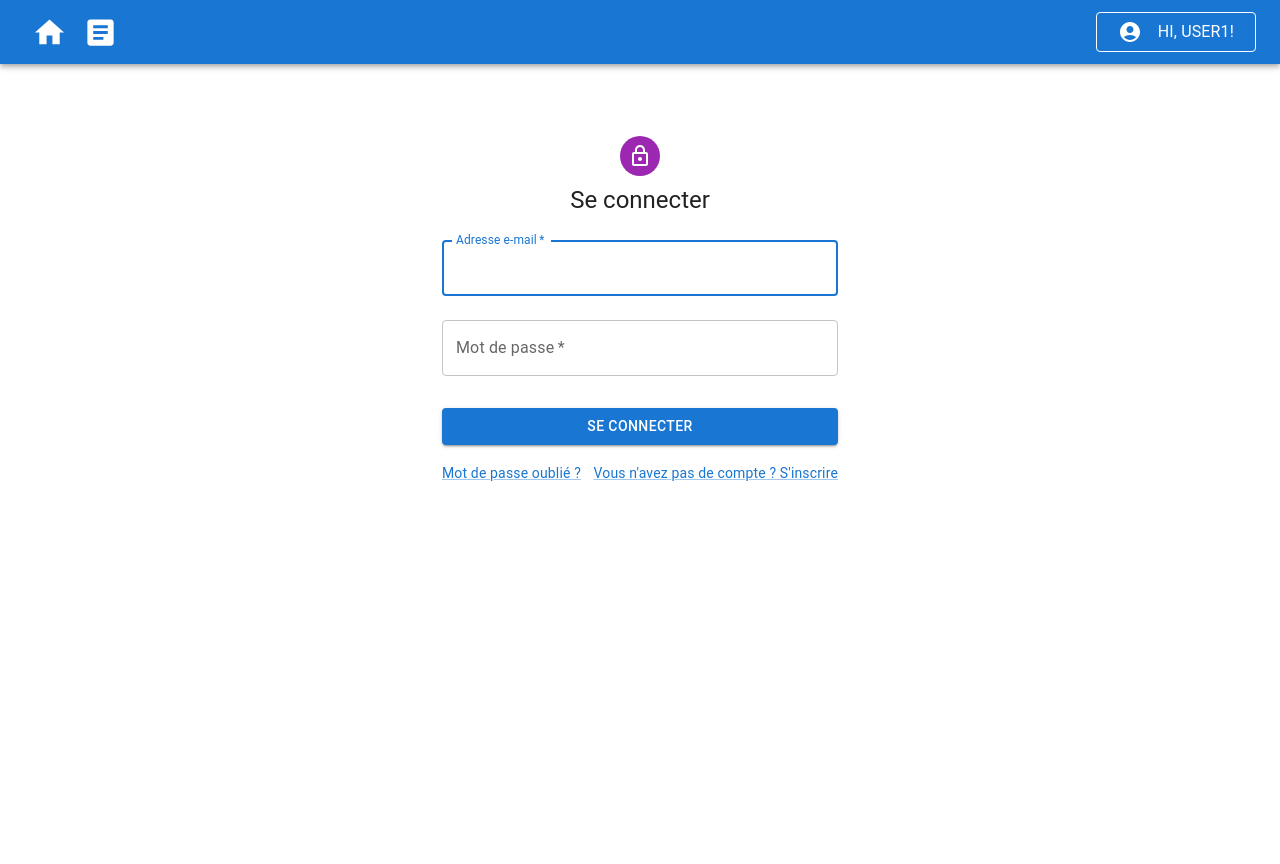
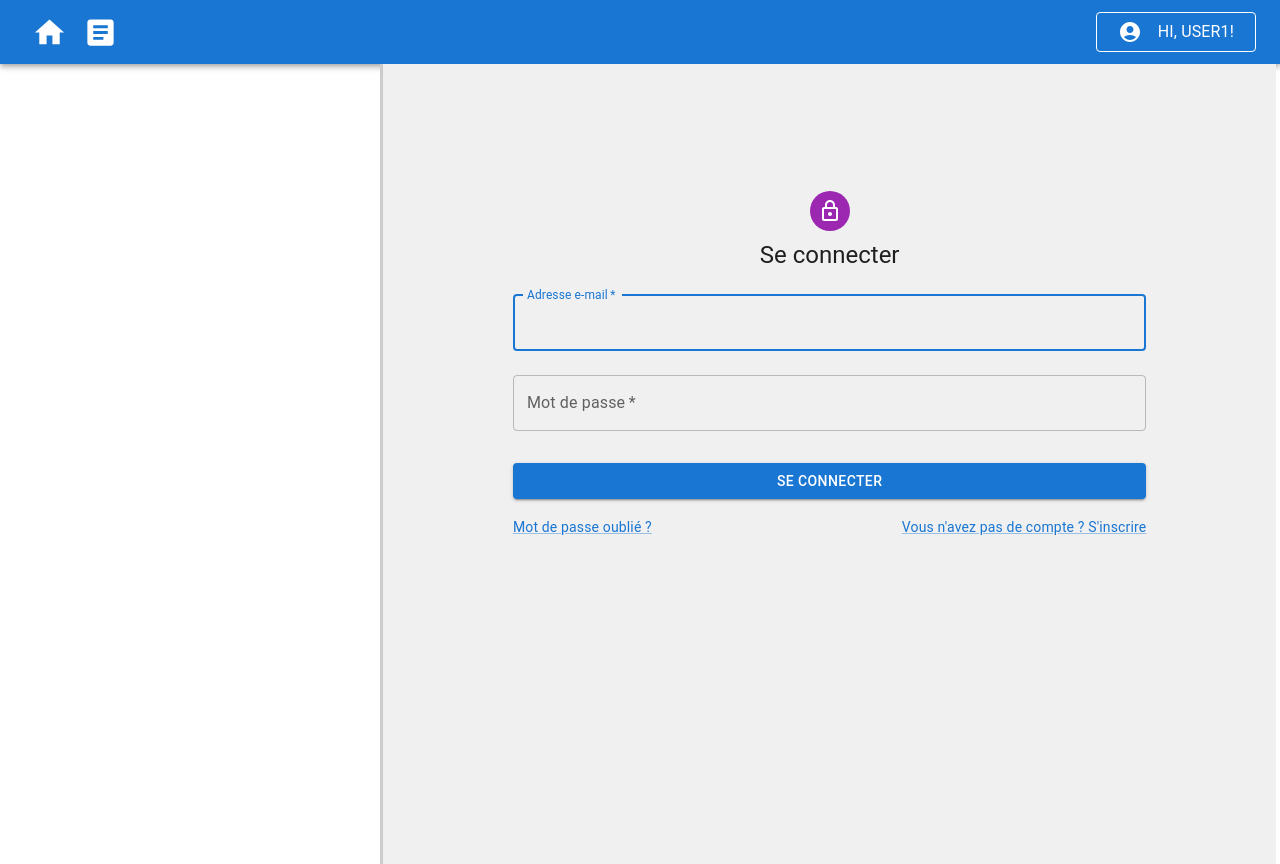
Before and after one commit to AbdullatifGhajar/advanced-programming-2023, a React (Create React App) app in the folder app/: page /login in a window 1280 px wide. Before the commit the page ends 800 px from the top, so only its background shows below. Built offline with nearby package versions, Linux system fonts and the light colour scheme.

Commit message:
Finalisation du design Login Page

```diff
--- a/app/src/components/Login.tsx
+++ b/app/src/components/Login.tsx
@@ -63,17 +63,26 @@ export default function LoginPage() {
 
   return (
     <ThemeProvider theme={defaultTheme}>
-      <Container component="main" maxWidth="xs">
+      <Container
+        component="main"
+        maxWidth="lg"
+        sx={{
+          marginLeft: "21%",
+          borderLeft: "3px solid #ccc",
+          backgroundColor: "#f0f0f0",
+          paddingBottom: "8%",
+          height: "100vh",
+        }}
+      >
         <CssBaseline />
         <Box
           sx={{
-            marginTop: 8,
             display: "flex",
             flexDirection: "column",
             alignItems: "center",
           }}
         >
-          <Avatar sx={{ m: 1, bgcolor: "secondary.main" }}>
+          <Avatar sx={{ m: 1, bgcolor: "secondary.main", marginTop: "15%" }}>
             <LockOutlinedIcon />
           </Avatar>
           <Typography component="h1" variant="h5">
```
